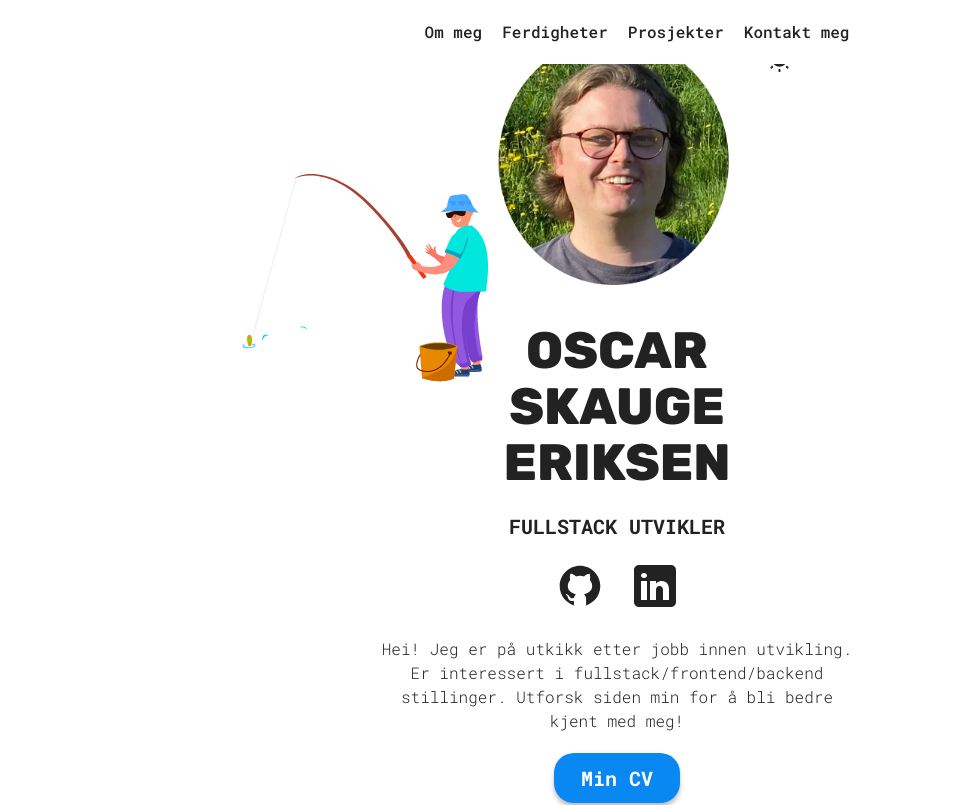
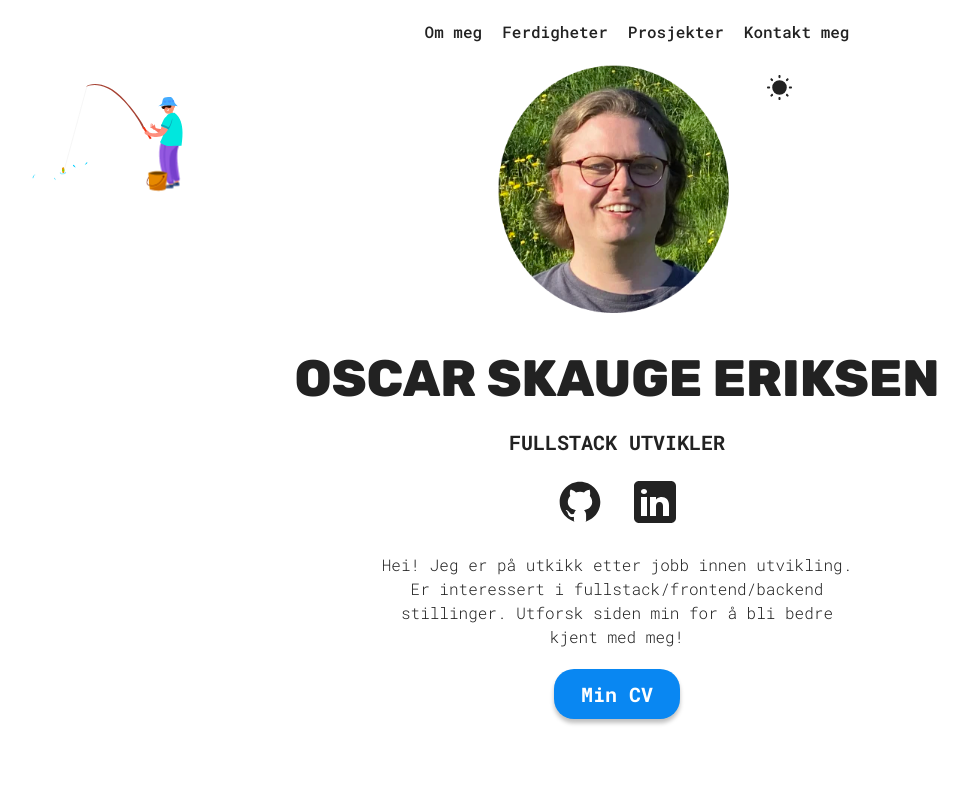
Before and after one commit to oscarseriksen/portfolionettside, a React (Vite) app: page / in a window 1280 px wide. Shown: the top 805 px of the page, without its empty margins (23-991 px from the left). Built offline with nearby package versions, Linux system fonts and the light colour scheme.

Commit message:
Endringer

```diff
--- a/src/sections/OscarBilde/BildeStyles.module.css
+++ b/src/sections/OscarBilde/BildeStyles.module.css
@@ -4,7 +4,7 @@
   justify-content: center;
   gap: 20px;
   text-align: center;
-  height: 100dvh;
+  padding-top: 25px;
   min-height: 500px;
 
   .bildet {
@@ -83,8 +83,9 @@
   gap: 20px;
 }
 .lottieAnim {
-  position: absolute;
-  width: 800x;
-  height: 800px;
-  left: 100px;
+  position: fixed;
+  left: 0;
+  top: 0;
+  width: 300px;
+  height: 300px;
 }
--- a/src/sections/OscarBilde/OscarBilde.jsx
+++ b/src/sections/OscarBilde/OscarBilde.jsx
@@ -34,11 +34,7 @@ export default function OscarBilde() {
 
       <div className={styles.info}>
         <h1>
-          Oscar
-          <br />
-          Skauge
-          <br />
-          Eriksen
+          Oscar Skauge Eriksen
         </h1>
         <h2>Fullstack utvikler</h2>
         <span>
```
